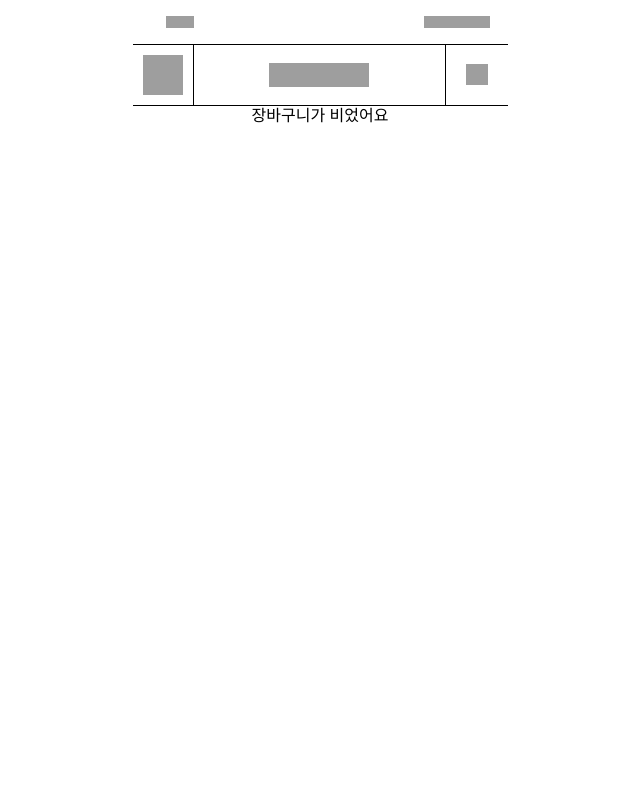
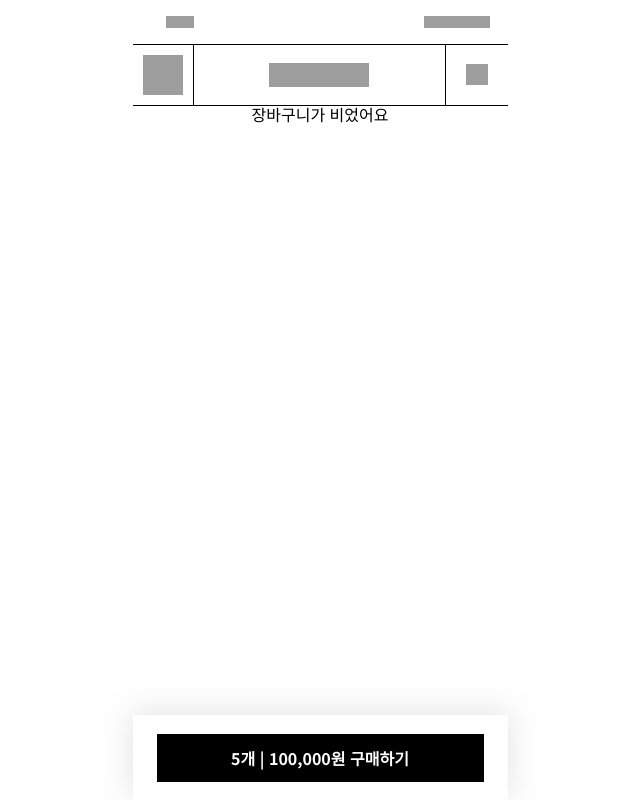
Before and after one commit to stardust6653/refilled-free-assignment, a Next.js app: page /cart in a window 1280 px wide. Shown: the whole page, without its empty margins (320-960 px from the left). Built offline with nearby package versions, Linux system fonts and the light colour scheme; grey boxes are pictures that could not be loaded.

Commit message:
feat : Sell 버튼 마크업 및 스타일링
- Sell 버튼 마크업 및 스타일링
- 아이템 리스트 높이 지정

```diff
--- a/pages/cart.tsx
+++ b/pages/cart.tsx
@@ -1,6 +1,7 @@
 import React, { useEffect, useState } from "react";
 import Header from "../src/components/Header";
 import CartItemList from "../src/components/CartItemList";
+import SellBtn from "../src/components/SellBtn";
 
 const Cart = () => {
   const [storageData, setStorageData] = useState(null);
@@ -19,6 +20,7 @@ const Cart = () => {
       ) : (
         <p>장바구니가 비었어요</p>
       )}
+      <SellBtn list={storageData} />
     </>
   );
 };
--- a/src/components/CartItemList.tsx
+++ b/src/components/CartItemList.tsx
@@ -1,10 +1,11 @@
+import styles from "../../styles/CartItemList.module.scss";
+
 import React from "react";
 import CartItem from "./CartItem";
 
 const CartItemList = ({ list }: any) => {
-  console.log("아이템 리스트", list);
   return (
-    <div>
+    <div className={styles.cartList}>
       {list.map((item: any) => {
         return <CartItem key={item.id} info={item} />;
       })}
--- /dev/null
+++ b/src/components/SellBtn.tsx
@@ -0,0 +1,15 @@
+import styles from "../../styles/SellBtn.module.scss";
+
+import React from "react";
+
+const SellBtn = ({ list }: any) => {
+  console.log(list);
+
+  return (
+    <div className={styles.component}>
+      <div className={styles.sellBtn}>5개 | 100,000원 구매하기</div>
+    </div>
+  );
+};
+
+export default SellBtn;
--- /dev/null
+++ b/styles/CartItemList.module.scss
@@ -0,0 +1,4 @@
+.cartList {
+  height: calc(100vh - #{200px});
+  overflow: scroll;
+}
--- /dev/null
+++ b/styles/SellBtn.module.scss
@@ -0,0 +1,25 @@
+.component {
+  position: absolute;
+  bottom: 0;
+  display: flex;
+  justify-content: center;
+  align-items: center;
+  width: 375px;
+  height: 85px;
+
+  box-shadow: 0px -2px 32px rgba(136, 136, 136, 0.25);
+
+  .sellBtn {
+    cursor: pointer;
+
+    width: 327px;
+    height: 48px;
+
+    text-align: center;
+    background-color: #000;
+    color: #fff;
+    line-height: 48px;
+    font-size: 16px;
+    font-weight: 600;
+  }
+}
```
